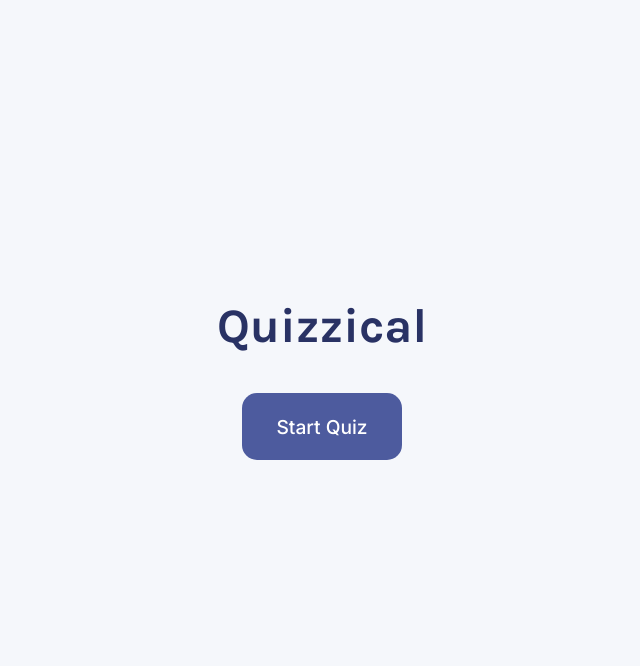
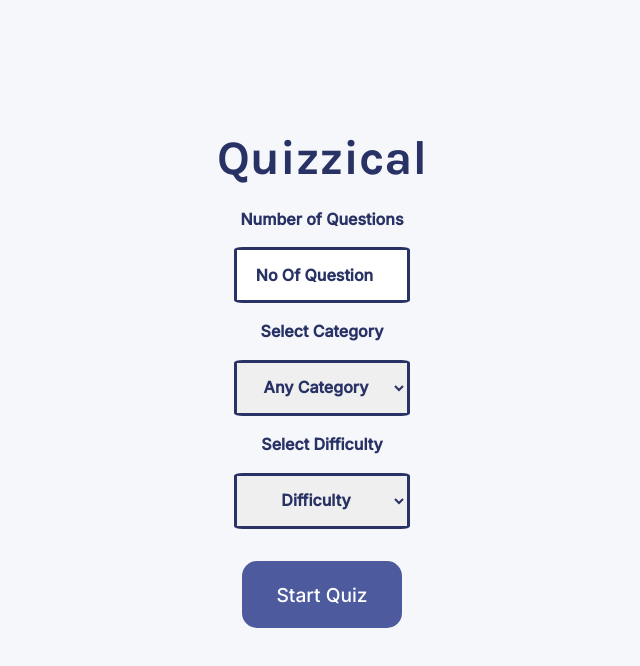
Before and after one commit to alatise001/React-Quzzical, a React (Create React App) app: page / in a window 1280 px wide. Shown: the top 666 px of the page, without its empty margins (318-958 px from the left). Built offline with nearby package versions, Linux system fonts and the light colour scheme.

Commit message:
Now you can select category, no of question, and diffculty

```diff
--- a/public/index.html
+++ b/public/index.html
@@ -2,7 +2,7 @@
 <html lang="en">
   <head>
     <meta charset="utf-8" />
-    <link rel="icon" href="%PUBLIC_URL%/favicon.ico" />
+    <link rel="icon" href="./quizz.png" />
     <meta name="viewport" content="width=device-width, initial-scale=1" />
     <meta name="theme-color" content="#000000" />
     <link rel="preconnect" href="https://fonts.googleapis.com" />
@@ -30,7 +30,7 @@
       work correctly both with client-side routing and a non-root public URL.
       Learn how to configure a non-root public URL by running `npm run build`.
     -->
-    <title>React App</title>
+    <title>Quizzical</title>
   </head>
   <body>
     <noscript>You need to enable JavaScript to run this app.</noscript>
--- a/src/App.js
+++ b/src/App.js
@@ -12,6 +12,12 @@ function App() {
   const [isScore, setIsScore] = React.useState(0);
   const [isData, setData] = React.useState([]);
   const [isTimer, setIsTimer] = React.useState(10);
+  const [isTime, setIsTime] = React.useState();
+  const [isNoOfQuestion, SetIsNoOfQuestion] = React.useState({
+    question: 10,
+    category: "any",
+    difficulty: "any",
+  });
 
   const shuffleArray = (arr) => arr.sort(() => Math.random() - 0.5);
 
@@ -33,7 +39,9 @@ function App() {
 
   React.useEffect(() => {
     if (isclicked === true) {
-      fetch(`https://opentdb.com/api.php?amount=10`)
+      fetch(
+        `https://opentdb.com/api.php?amount=${isNoOfQuestion.question}&category=${isNoOfQuestion.category}&difficulty=${isNoOfQuestion.difficulty}`
+      )
         .then((result) => result.json())
         .then((data) => {
           if (data.response_code === 0) {
@@ -56,35 +64,19 @@ function App() {
         })
         .catch((err) => console.log(err));
     }
-
-    console.log("ran");
   }, [isPlayAgain]);
-  console.log(isData);
 
   React.useEffect(() => {
     // let timer;
     // if (isStart) {
     const timer =
-      isTimer > 0 &&
-      isStart &&
+      isStart > 0 &&
+      isTimer &&
       setInterval(() => setIsTimer(isTimer - 1), 1000);
     return () => clearInterval(timer);
     // }
   }, [isTimer, isStart]);
 
-  // const timer = () => {
-  //   if (isTimer > 0) {
-  //   } else {
-  //     console.log("Done");
-  //     setIsTimer((prevState) => prevState - 1);
-  //   }
-  // };
-
-  // if (isTimer > 0) {
-  //   setInterval(timer, 1000);
-  // } else {
-  //   console.log("Done");
-  // }
   const questions = isData.map((question, index) => {
     return (
       <Question
@@ -110,10 +102,41 @@ function App() {
         setIsScore((prevState) => ++prevState);
       }
     });
+
+    setIsTimer((prevState) => {
+      return (prevState = 0);
+    });
   }
-  console.log(isScore);
 
-  function toggle(params) {
+  function toggle(e, dif, que, cat) {
+    SetIsNoOfQuestion((prev) => {
+      return {
+        ...prev,
+        question: que,
+        category: cat,
+        difficulty: dif,
+      };
+    });
+    let time;
+    //45secs for easy 35 for medium 25 for hard
+    console.log(e.target, dif, que);
+    const hard = 5;
+    const mid = 10;
+    const easy = 15;
+
+    if (dif === "easy") {
+      time = easy * que;
+    } else if (dif === "medium") {
+      time = mid * que;
+    } else {
+      time = hard * que;
+    }
+    setIsTime((prev) => (prev = time));
+
+    setIsTimer((prevState) => {
+      return (prevState = time);
+    });
+
     setIsClicked((prevState) => !prevState);
     setIsPlayAgain((prevState) => !prevState);
   }
@@ -126,15 +149,15 @@ function App() {
       return (prevState = 0);
     });
     setIsTimer((prevState) => {
-      return (prevState = 10);
+      return (prevState = isTime);
     });
   }
 
   return (
     <main className="main">
-      {/* <h3>{isTimer}</h3> */}
       {isStart ? (
         <div className="play">
+          <h3 className="time">Time: {isTimer}</h3>
           {questions}
           {isChecked ? (
             <h3 className="scoreText">
--- a/src/index.css
+++ b/src/index.css
@@ -50,6 +50,7 @@ body {
     justify-content: center;
     align-items: center;
     flex-direction: column;
+    gap: 2rem;
 }
 
 .header {
@@ -65,7 +66,6 @@ body {
     justify-self: center;
     align-self: center;
     width: 10rem;
-    margin-top: 3rem;
     font-family: 'Inter', sans-serif;
     font-style: normal;
     font-weight: 500;
@@ -194,3 +194,76 @@ body {
     z-index: -1;
     width: 30rem;
 }
+
+.time {
+    opacity: 80%;
+    position: -webkit-sticky;
+    /* Safari */
+    position: sticky;
+    top: 2%;
+    left: 100%;
+    color: #293264;
+    text-align: right;
+    font-family: Inter;
+    font-size: 2rem;
+    font-style: normal;
+    font-weight: 700;
+    line-height: normal;
+}
+
+.options {
+    /* outline: auto; */
+    height: 20rem;
+    display: flex;
+    flex-direction: column;
+    justify-content: space-between;
+    text-align: center;
+
+}
+
+select {
+    border-radius: 5%;
+    border: 0.2rem solid;
+    /* padding: 1rem 0; */
+    width: 11rem;
+    height: 3.5rem;
+    color: #293264;
+    text-align: center;
+    font-family: Inter;
+    font-size: 1rem;
+    font-style: normal;
+    font-weight: 700;
+    line-height: normal;
+
+}
+
+.style {
+    border-radius: 5%;
+    border: 0.2rem solid;
+    /* padding: 1rem 0; */
+    width: 11rem;
+    height: 3.5rem;
+    color: #293264;
+    text-align: center;
+    font-family: Inter;
+    font-size: 1rem;
+    font-style: normal;
+    font-weight: 700;
+    line-height: normal;
+}
+
+label {
+    color: #293264;
+    text-align: center;
+    font-family: Inter;
+    font-size: 1rem;
+    font-style: normal;
+    font-weight: 700;
+    line-height: normal;
+}
+
+
+
+::placeholder {
+    color: #293264;
+}
--- a/src/quzzical.js
+++ b/src/quzzical.js
@@ -1,10 +1,110 @@
 import React from "react";
 
 function Quzzical(props) {
+  const [formData, setFormData] = React.useState({
+    difficulty: "",
+    noOfQuestions: "",
+    category: "",
+  });
+
+  function handlechg(e) {
+    // console.log(e.target);
+    const { name, value, checked, type } = e.target;
+    setFormData((prevState) => {
+      return {
+        ...prevState,
+        [name]: type === "checkbox" ? checked : value,
+      };
+    });
+  }
+
   return (
     <div className="quiz">
       <h1 className="header">Quizzical</h1>
-      <button onClick={props.toggle} className="start-btn">
+
+      <div className="options">
+        <label for="noOfQuestions">Number of Questions</label>
+        <input
+          className="style"
+          type="number"
+          min="1"
+          max="50"
+          name="noOfQuestions"
+          placeholder="No Of Question"
+          onChange={handlechg}
+          value={formData.noOfQuestions}
+        />
+
+        <label for="category">Select Category</label>
+        <select
+          name="category"
+          id="category"
+          value={formData.category}
+          onChange={handlechg}
+        >
+          <option value="any">Any Category</option>
+          <option value="9">General Knowledge</option>
+          <option value="10">Entertainment: Books</option>
+          <option value="11">Entertainment: Film</option>
+          <option value="12">Entertainment: Music</option>
+          <option value="13">Entertainment: Musicals &amp; Theatres</option>
+          <option value="14">Entertainment: Television</option>
+          <option value="15">Entertainment: Video Games</option>
+          <option value="16">Entertainment: Board Games</option>
+          <option value="17">Science &amp; Nature</option>
+          <option value="18">Science: Computers</option>
+          <option value="19">Science: Mathematics</option>
+          <option value="20">Mythology</option>
+          <option value="21">Sports</option>
+          <option value="22">Geography</option>
+          <option value="23">History</option>
+          <option value="24">Politics</option>
+          <option value="25">Art</option>
+          <option value="26">Celebrities</option>
+          <option value="27">Animals</option>
+          <option value="28">Vehicles</option>
+          <option value="29">Entertainment: Comics</option>
+          <option value="30">Science: Gadgets</option>
+          <option value="31">Entertainment: Japanese Anime &amp; Manga</option>
+          <option value="32">
+            Entertainment: Cartoon &amp; Animations
+          </option>{" "}
+        </select>
+        {/* <select
+          id="noOfQuestions"
+          value={formData.noOfQuestions}
+          onChange={handlechg}
+        >
+          <option value="">No Of Questions</option>
+          <option value="5">5</option>
+          <option value="7">7</option>
+          <option value="10">10</option>
+        </select> */}
+        <label for="difficulty"> Select Difficulty</label>
+        <select
+          id="difficulty"
+          name="difficulty"
+          value={formData.difficulty}
+          onChange={handlechg}
+        >
+          <option value="any">Difficulty</option>
+          <option value="easy">Easy</option>
+          <option value="medium">Medium</option>
+          <option value="hard">Hard</option>
+        </select>
+      </div>
+
+      <button
+        onClick={(e) => {
+          props.toggle(
+            e,
+            formData.difficulty,
+            formData.noOfQuestions,
+            formData.category
+          );
+        }}
+        className="start-btn"
+      >
         Start Quiz
       </button>
     </div>
@@ -12,3 +112,5 @@ function Quzzical(props) {
 }
 
 export default Quzzical;
+
+//45secs for easy 35 for medium 25 for hard
```
Also changed, not shown: public/quizz.png (added).
